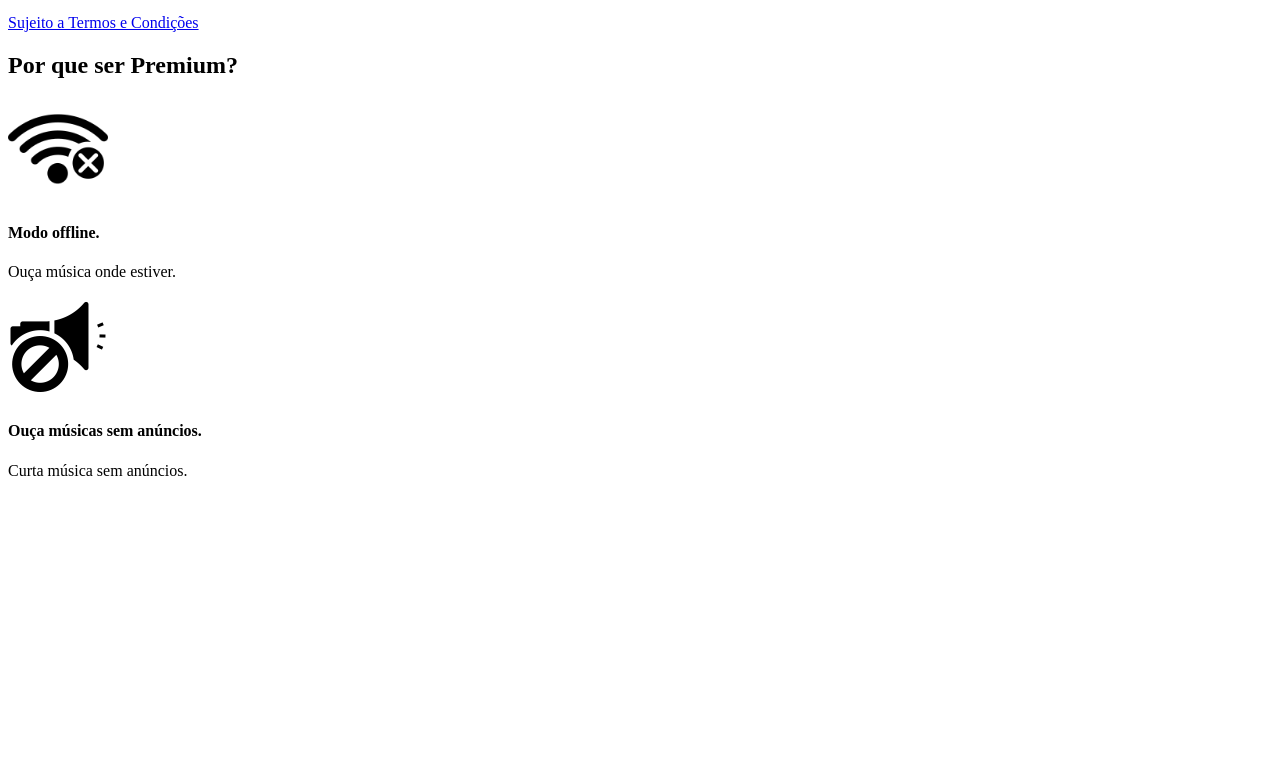
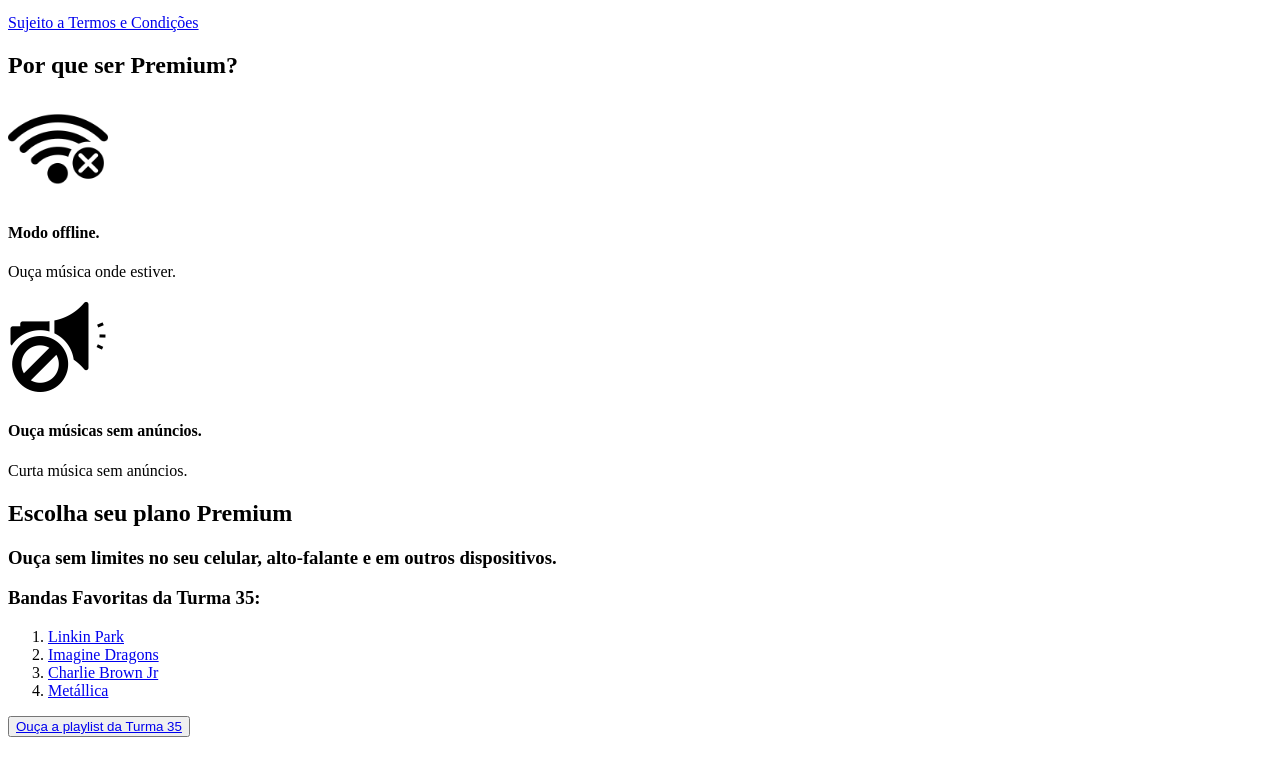
Before and after one commit to roddai/sd-035-live-lectures, a plain HTML site: page index.html in a window 1280 px wide. Shown: the part 284-1060 px from the top of the page. Before the commit the page ends 800 px from the top, so only its background shows below. Drawn offline with Linux system fonts and the light colour scheme.

Commit message:
cria a seção 4 da página

```diff
--- a/index.html
+++ b/index.html
@@ -36,7 +36,7 @@
 
     <div><span>VER PLANOS</span></div>
 
-    <p><a href="https://www.spotify.com/br-pt/legal/end-user-agreement/" target="blank">Sujeito a Termos e Condições</a>
+    <p><a href="https://www.spotify.com/br-pt/legal/end-user-agreement/" target="_blank">Sujeito a Termos e Condições</a>
     </p>
   </div>
 
@@ -57,7 +57,40 @@
     </div>
   </div>
 
+  <!-- Seção 4 -->
+  <div>
+    <div>
+      <h2>Escolha seu plano Premium</h2>
+      <h3>Ouça sem limites no seu celular, alto-falante e em outros dispositivos.</h3>
+    </div>
 
+    <div>
+      <h3>Bandas Favoritas da Turma 35:</h3>
+
+      <ol>
+        <li><a href="https://open.spotify.com/artist/6XyY86QOPPrYVGvF9ch6wz" target="_blank">Linkin Park</a></li>
+
+        <li><a href="https://open.spotify.com/intl-pt/artist/53XhwfbYqKCa1cC15pYq2q" target="_blank">Imagine Dragons</a></li>
+
+        <li><a href="https://open.spotify.com/intl-pt/artist/1on7ZQ2pvgeQF4vmIA09x5" target="_blank">Charlie Brown Jr</a></li>
+
+        <li><a href="https://open.spotify.com/intl-pt/artist/2ye2Wgw4gimLv2eAKyk1NB" target="_blank">Metállica</a></li>
+      </ol>
+    </div>
+
+    <button><a href="https://open.spotify.com/playlist/2R7XwpqHLYDEWYuQwTBtWo?si=0ecff7e03ef94082&pt_success=1&nd=1" target="_blank">Ouça a playlist da Turma 35</a></button>
+  </div>
+
+  <br>
+  <br>
+  <br>
+  <br>
+  <br>
+  <br>
+  <br>
+  <br>
+  <br>
+  <br>
 </body>
 
 </html>
```
